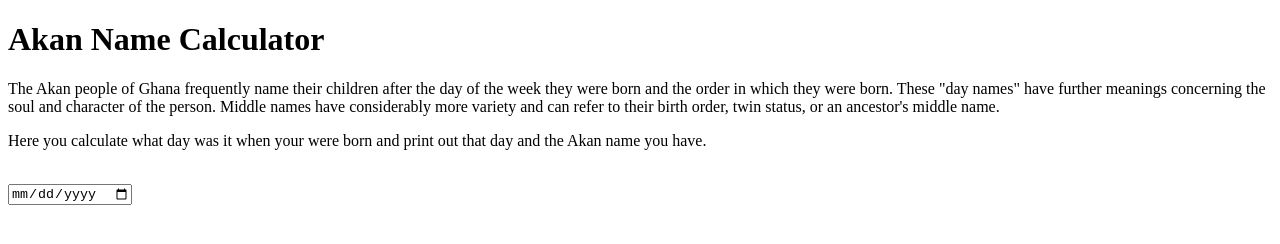
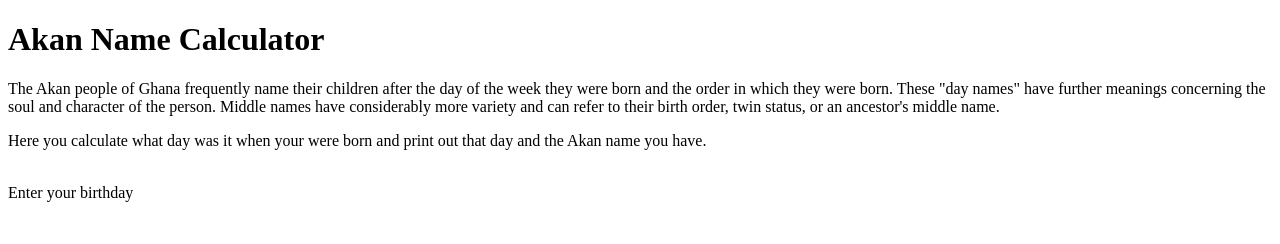
Before and after one commit to Agnes-N/Akan-Names, a plain HTML site: page index.html in a window 1280 px wide. Drawn offline with Linux system fonts and the light colour scheme.

Commit message:
birthday label is inserted

```diff
--- a/index.html
+++ b/index.html
@@ -19,8 +19,9 @@
                 <form>
                     <p id="paragraph">Here you calculate what day was it when your were born and print out that day and the Akan name you have.</p><br>
                     <div class="row dayofbirth" clas="col-dm-4">
+                            <label for="inputbirthday" class="col-dm-2 col-form-label">Enter your birthday</label>
                         <div class="col-dm-10">
-                          <input type="date" class="form-control" id="day">
+
                         </div>
                       </div>
                 </form>
```
